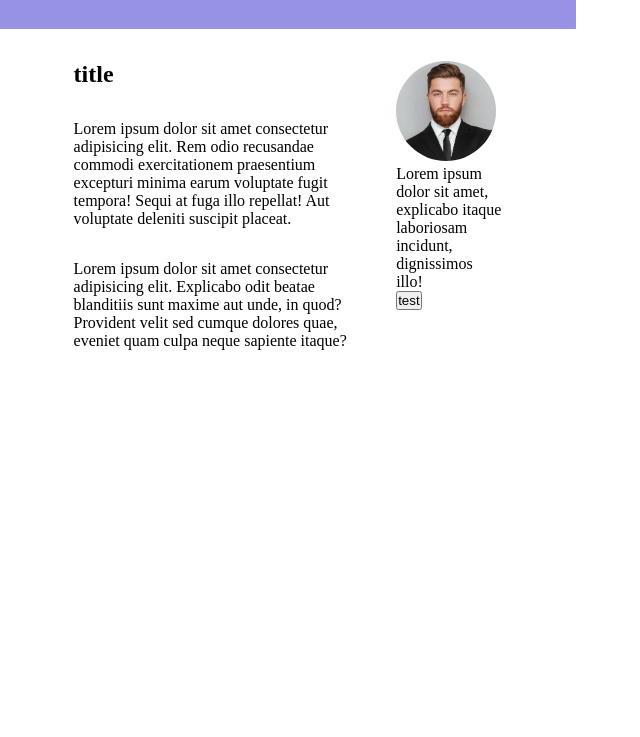
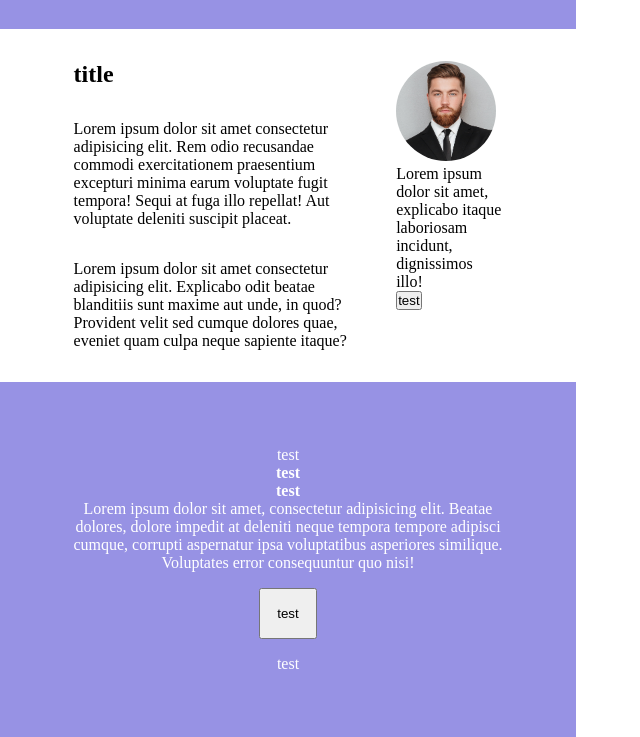
Before and after one commit to EnricoDG97/htmlcss-responsive-layout, a plain HTML site: page index.html in a window 1280 px wide. Shown: the part 6896-7633 px from the top of the page, without its empty margins (0-640 px from the left). Before the commit the page ends 7278 px from the top, so only its background shows below. Drawn offline with Linux system fonts and the light colour scheme.

Commit message:
feat: added sixth section test style

```diff
--- a/css/style.css
+++ b/css/style.css
@@ -229,7 +229,6 @@ section.branch {
     margin: 2rem 0;
     display: flex;
     justify-content: space-between;
-
 }
 
 .aboutus-text {
@@ -257,10 +256,19 @@ section.branch {
     border-radius: 50%;
 }
 
+/* SIXTH SECTION GET STARTED */
 
+.getstarted {
+    text-align: center;
+    color: white;
+    background-color: rgb(151, 146, 228);
+    padding: 4rem 0;
+}
 
-
-
+.getstarted-container button {
+    padding: 1rem 1rem;
+    margin: 1rem 0;
+}
 
 
 
--- a/index.html
+++ b/index.html
@@ -35,7 +35,7 @@
     <!-- MAIN START HERE -->
     <main>
         <!-- FIRST SECTION -->
-        <section class="branch centered" id="first-section">
+        <section class="branch centered">
             <div class="primary col">
                 <div class="text-container">
                     <h2>title</h2>
@@ -192,7 +192,22 @@
                 </div>
             </div>
         </section>
+        <!-- SIXTH SECTION GET STARTED -->
+        <section class="getstarted">
+            <div class="getstarted-container centered">
+                <p>test</p>
+                <p><strong>test</strong></p>
+                <p><strong>test</strong></p>
+                <p>Lorem ipsum dolor sit amet, consectetur adipisicing elit. Beatae dolores, dolore impedit at deleniti neque tempora tempore adipisci cumque, corrupti aspernatur ipsa voluptatibus asperiores similique. Voluptates error consequuntur quo nisi!</p>
+                <button>test</button>
+                <p>test</p>
+            </div>
+        </section>
     </main>
+    <!-- FOOTER START HERE -->
+    <footer>
+
+    </footer>
 
 
 
```
